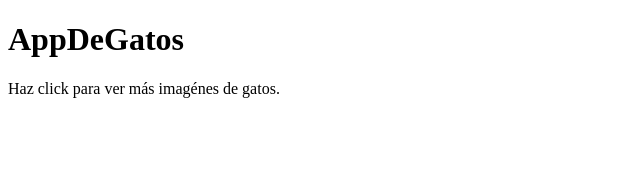
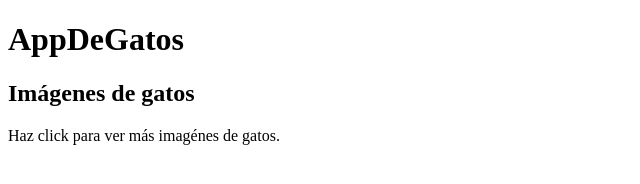
Before and after one commit to DavidSulim/curso-html-y-css-freecodecamp, a plain HTML site: page introduccion-a-html-y-css/index.html in a window 1280 px wide. Shown: the whole page, without its empty margins (0-640 px from the left). Drawn offline with Linux system fonts and the light colour scheme.

Commit message:
elemento main

```diff
--- a/introduccion-a-html-y-css/index.html
+++ b/introduccion-a-html-y-css/index.html
@@ -2,7 +2,10 @@
 <html lang="es">
   <body>
     <h1>AppDeGatos</h1>
-    <!-- TODO: Agregar enlance a imágenes de gatos -->
-    <p>Haz click para ver más imagénes de gatos.</p>
+    <main>
+      <h2>Imágenes de gatos</h2>
+      <!-- TODO: Agregar enlance a imágenes de gatos -->
+      <p>Haz click para ver más imagénes de gatos.</p>
+  </main>
   </body>
 </html>
```
